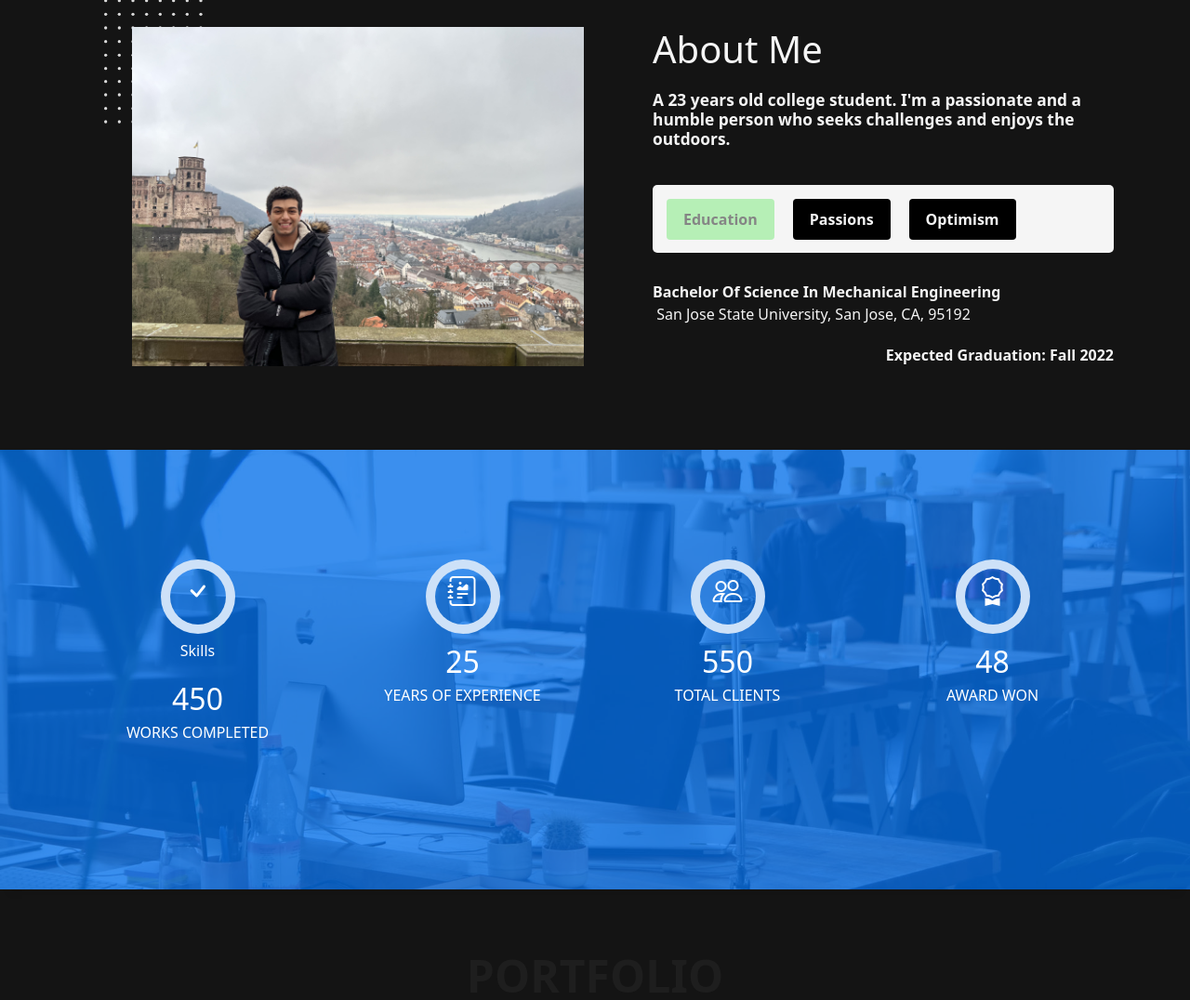
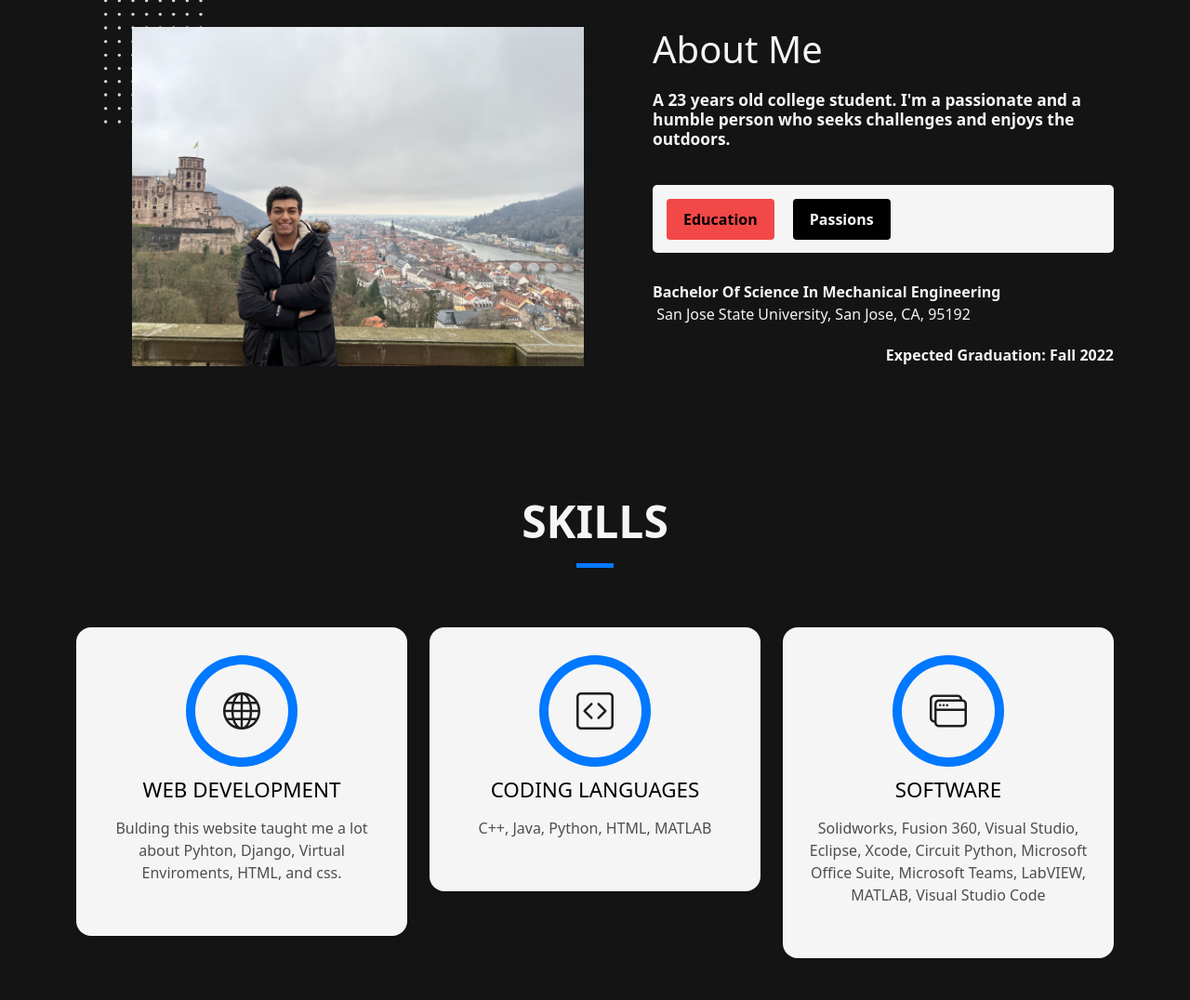
Before and after one commit to ealagtash/portfolio, a Django app: page / in a window 1280 px wide. Shown: the part 891-1967 px from the top of the page at 93% size. Run offline with Django 4.2, Linux system fonts and the light colour scheme; some libraries are stand-ins or nearby versions.

Commit message:
last touches to the about page and working on the skills tab

```diff
--- a/static/assets/css/style.css
+++ b/static/assets/css/style.css
@@ -19,7 +19,7 @@ h3,
 h4,
 h5,
 h6 {
-  color: #1e1e1e;
+  color: whitesmoke;
 }
 
 a {
@@ -835,11 +835,11 @@ a:hover {
   }
 }
 .about-five-content .about-five-tab nav button:hover {/*changes the color when highlighted the three main sections*/
-  color: rgba(162, 238, 162, 0.753);
+  color: rgba(241, 67, 67, 0.753);
 }
 .about-five-content .about-five-tab nav button.active {/*changes the color of the box selected*/
-  background-color: rgba(162, 238, 162, 0.753);
-  color: rgb(133, 133, 133);
+  background-color: rgba(243, 16, 16, 0.753);
+  color: black;
 }
 .about-five-content .about-five-tab nav button:last-child {
   margin-right: 0;
@@ -904,7 +904,7 @@ a:hover {
 # Services
 --------------------------------------------------------------*/
 .service-box {
-  background-color: rgb(12, 1, 1);
+  background-color: whitesmoke;
   padding: 2.5rem 1.3rem;
   border-radius: 1rem;
   margin-bottom: 3rem;
@@ -913,7 +913,7 @@ a:hover {
 .service-box:hover .ico-circle {
   transition: all 500ms ease;
   color: rgb(8, 0, 0);
-  background-color: whitesmoke;
+  background-color: rgba(243, 16, 16, 0.753);
   box-shadow: 0 0 0 10px #f3f4f5;
 }
 .service-box .service-ico {
@@ -935,6 +935,7 @@ a:hover {
   text-transform: uppercase;
   text-align: center;
   padding: 0.4rem 0;
+  color: black;
 }
 .service-box .s-description {
   color: #4e4e4e;
--- a/templates/index.html
+++ b/templates/index.html
@@ -177,8 +177,8 @@
                       type="button" role="tab" aria-controls="nav-education" aria-selected="true">Education</button>
                     <button class="nav-link" id="nav-passion-tab" data-bs-toggle="tab" data-bs-target="#nav-passion"
                       type="button" role="tab" aria-controls="nav-passion" aria-selected="false">Passions</button>
-                    <button class="nav-link" id="nav-Optimism-tab" data-bs-toggle="tab" data-bs-target="#nav-Optimism"
-                      type="button" role="tab" aria-controls="nav-Optimism" aria-selected="false">Optimism</button>
+                   <!-- <button class="nav-link" id="nav-Optimism-tab" data-bs-toggle="tab" data-bs-target="#nav-Optimism"
+                      type="button" role="tab" aria-controls="nav-Optimism" aria-selected="false">Optimism</button>-->
                   </div>
                 </nav>
                 <div class="tab-content" id="nav-tabContent">
@@ -224,70 +224,16 @@
     </section>
     <!--====== ABOUT FIVE PART ENDS ======-->
     <!-- ======= Counter Section ======= -->
-    <div class="section-counter paralax-mf bg-image" style="background-image: url(assets/img/counters-bg.jpg)">
-      <div class="overlay-mf"></div>
-      <div class="container position-relative">
-        <div class="row">
-          <div class="col-sm-3 col-lg-3">
-            <div class="counter-box counter-box pt-4 pt-md-0">
-              <div class="counter-ico">
-                <span class="ico-circle"><i class="bi bi-check"></i></span>
-              </div>
-              <p>Skills </p>
-              <div class="counter-num">
-                <p data-purecounter-start="0" data-purecounter-end="450" data-purecounter-duration="1" class="counter purecounter"></p>
-                <span class="counter-text">WORKS COMPLETED</span>
-              </div>
-            </div>
-          </div>
-          <div class="col-sm-3 col-lg-3">
-            <div class="counter-box pt-4 pt-md-0">
-              <div class="counter-ico">
-                <span class="ico-circle"><i class="bi bi-journal-richtext"></i></span>
-              </div>
-              <div class="counter-num">
-                <p data-purecounter-start="0" data-purecounter-end="25" data-purecounter-duration="1" class="counter purecounter"></p>
-                <span class="counter-text">YEARS OF EXPERIENCE</span>
-              </div>
-            </div>
-          </div>
-          <div class="col-sm-3 col-lg-3">
-            <div class="counter-box pt-4 pt-md-0">
-              <div class="counter-ico">
-                <span class="ico-circle"><i class="bi bi-people"></i></span>
-              </div>
-              <div class="counter-num">
-                <p data-purecounter-start="0" data-purecounter-end="550" data-purecounter-duration="1" class="counter purecounter"></p>
-                <span class="counter-text">TOTAL CLIENTS</span>
-              </div>
-            </div>
-          </div>
-          <div class="col-sm-3 col-lg-3">
-            <div class="counter-box pt-4 pt-md-0">
-              <div class="counter-ico">
-                <span class="ico-circle"><i class="bi bi-award"></i></span>
-              </div>
-              <div class="counter-num">
-                <p data-purecounter-start="0" data-purecounter-end="48" data-purecounter-duration="1" class="counter purecounter"></p>
-                <span class="counter-text">AWARD WON</span>
-              </div>
-            </div>
-          </div>
-        </div>
-      </div>
-    </div><!-- End Counter Section -->
-
-    <!-- ======= Portfolio Section ======= -->
-    <section id="work" class="portfolio-mf sect-pt4 route">
+    <section id="services" class="services-mf pt-5 route">
       <div class="container">
         <div class="row">
           <div class="col-sm-12">
             <div class="title-box text-center">
               <h3 class="title-a">
-                Portfolio
+                Skills
               </h3>
               <p class="subtitle-a">
-                Lorem ipsum, dolor sit amet consectetur adipisicing elit.
+
               </p>
               <div class="line-mf"></div>
             </div>
@@ -295,154 +241,96 @@
         </div>
         <div class="row">
           <div class="col-md-4">
-            <div class="work-box">
-              <a href="{% static 'assets/img/work-1.jpg'%}" data-gallery="portfolioGallery" class="portfolio-lightbox">
-                <div class="work-img">
-                  <img src="{% static 'assets/img/work-1.jpg'%}" alt="" class="img-fluid">
-                </div>
-              </a>
-              <div class="work-content">
-                <div class="row">
-                  <div class="col-sm-8">
-                    <h2 class="w-title">Lorem impsum dolor</h2>
-                    <div class="w-more">
-                      <span class="w-ctegory">Web Design</span> / <span class="w-date">18 Sep. 2018</span>
-                    </div>
-                  </div>
-                  <div class="col-sm-4">
-                    <div class="w-like">
-                      <a href="{% static 'portfolio-details.html'%}"> <span class="bi bi-plus-circle"></span></a>
-                    </div>
-                  </div>
-                </div>
+            <div class="service-box">
+              <div class="service-ico">
+                <span class="ico-circle"><i class="bi bi-globe"></i></span>
+              </div>
+              <div class="service-content">
+                <h2 class="s-title">Web Development</h2>
+                <p class="s-description text-center">
+                 Bulding this website taught me a lot about Pyhton, Django, Virtual Enviroments, HTML, and css.
+                </p>
               </div>
             </div>
           </div>
           <div class="col-md-4">
-            <div class="work-box">
-              <a href="{% static 'assets/img/work-2.jpg'%}" data-gallery="portfolioGallery" class="portfolio-lightbox">
-                <div class="work-img">
-                  <img src="{% static 'assets/img/work-2.jpg'%}" alt="" class="img-fluid">
-                </div>
-              </a>
-              <div class="work-content">
-                <div class="row">
-                  <div class="col-sm-8">
-                    <h2 class="w-title">Loreda Cuno Nere</h2>
-                    <div class="w-more">
-                      <span class="w-ctegory">Web Design</span> / <span class="w-date">18 Sep. 2018</span>
-                    </div>
-                  </div>
-                  <div class="col-sm-4">
-                    <div class="w-like">
-                      <a href="portfolio-details.html"> <span class="bi bi-plus-circle"></span></a>
-                    </div>
-                  </div>
-                </div>
+            <div class="service-box">
+              <div class="service-ico">
+                <span class="ico-circle"><i class="bi bi-code-square"></i></span>
+              </div>
+              <div class="service-content">
+                <h2 class="s-title">Coding languages</h2>
+                <p class="s-description text-center">
+                  C++,
+                  Java,
+                  Python,
+                  HTML,
+                  MATLAB
+                </p>
               </div>
             </div>
           </div>
           <div class="col-md-4">
-            <div class="work-box">
-              <a href="{% static 'assets/img/work-3.jpg'%}" data-gallery="portfolioGallery" class="portfolio-lightbox">
-                <div class="work-img">
-                  <img src="{% static 'assets/img/work-3.jpg'%}" alt="" class="img-fluid">
-                </div>
-              </a>
-              <div class="work-content">
-                <div class="row">
-                  <div class="col-sm-8">
-                    <h2 class="w-title">Mavrito Lana Dere</h2>
-                    <div class="w-more">
-                      <span class="w-ctegory">Web Design</span> / <span class="w-date">18 Sep. 2018</span>
-                    </div>
-                  </div>
-                  <div class="col-sm-4">
-                    <div class="w-like">
-                      <a href="portfolio-details.html"> <span class="bi bi-plus-circle"></span></a>
-                    </div>
-                  </div>
-                </div>
+            <div class="service-box">
+              <div class="service-ico">
+                <span class="ico-circle"><i class="bi bi-window-stack"></i></span>
+              </div>
+              <div class="service-content">
+                <h2 class="s-title">Software</h2>
+                <p class="s-description text-center">
+                  Solidworks, Fusion 360, Visual Studio, Eclipse, Xcode, Circuit Python, Microsoft Office Suite, Microsoft Teams, LabVIEW, MATLAB, Visual Studio Code
+                </p>
+              </div>
+            </div>
+          </div>
+          <!--
+          <div class="col-md-4">
+            <div class="service-box">
+              <div class="service-ico">
+                <span class="ico-circle"><i class="bi bi-binoculars"></i></span>
+              </div>
+              <div class="service-content">
+                <h2 class="s-title">Testing Equipments</h2>
+                <p class="s-description text-center">
+                  linear, angular, optical, mass, force, torque, hydraulic and pneumatic pressure and flow, temperature, environmental, high/low frequency AC, DC, resistance
+                </p>
               </div>
             </div>
           </div>
           <div class="col-md-4">
-            <div class="work-box">
-              <a href="{% static 'assets/img/work-4.jpg'%}" data-gallery="portfolioGallery" class="portfolio-lightbox">
-                <div class="work-img">
-                  <img src="{% static 'assets/img/work-4.jpg'%}" alt="" class="img-fluid">
-                </div>
-              </a>
-              <div class="work-content">
-                <div class="row">
-                  <div class="col-sm-8">
-                    <h2 class="w-title">Bindo Laro Cado</h2>
-                    <div class="w-more">
-                      <span class="w-ctegory">Web Design</span> / <span class="w-date">18 Sep. 2018</span>
-                    </div>
-                  </div>
-                  <div class="col-sm-4">
-                    <div class="w-like">
-                      <a href="portfolio-details.html"> <span class="bi bi-plus-circle"></span></a>
-                    </div>
-                  </div>
-                </div>
+            <div class="service-box">
+              <div class="service-ico">
+                <span class="ico-circle"><i class="bi bi-brightness-high"></i></span>
+              </div>
+              <div class="service-content">
+                <h2 class="s-title">Graphic Design</h2>
+                <p class="s-description text-center">
+                  Lorem ipsum dolor sit amet consectetur adipisicing elit. Magni adipisci eaque autem fugiat! Quia,
+                  provident vitae! Magni
+                  tempora perferendis eum non provident.
+                </p>
               </div>
             </div>
           </div>
           <div class="col-md-4">
-            <div class="work-box">
-              <a href="{% static 'assets/img/work-5.jpg'%}" data-gallery="portfolioGallery" class="portfolio-lightbox">
-                <div class="work-img">
-                  <img src="{% static 'assets/img/work-5.jpg'%}" alt="" class="img-fluid">
-                </div>
-              </a>
-              <div class="work-content">
-                <div class="row">
-                  <div class="col-sm-8">
-                    <h2 class="w-title">Studio Lena Mado</h2>
-                    <div class="w-more">
-                      <span class="w-ctegory">Web Design</span> / <span class="w-date">18 Sep. 2018</span>
-                    </div>
-                  </div>
-                  <div class="col-sm-4">
-                    <div class="w-like">
-                      <a href="portfolio-details.html"> <span class="bi bi-plus-circle"></span></a>
-                    </div>
-                  </div>
-                </div>
+            <div class="service-box">
+              <div class="service-ico">
+                <span class="ico-circle"><i class="bi bi-calendar4-week"></i></span>
+              </div>
+              <div class="service-content">
+                <h2 class="s-title">Marketing Services</h2>
+                <p class="s-description text-center">
+                  Lorem ipsum dolor sit amet consectetur adipisicing elit. Magni adipisci eaque autem fugiat! Quia,
+                  provident vitae! Magni
+                  tempora perferendis eum non provident.
+                </p>
+
               </div>
             </div>
           </div>
-          <div class="col-md-4">
-            <div class="work-box">
-              <a href="{% static 'assets/img/work-6.jpg'%}" data-gallery="portfolioGallery" class="portfolio-lightbox">
-                <div class="work-img">
-                  <img src="{% static 'assets/img/work-6.jpg'%}" alt="" class="img-fluid">
-                </div>
-              </a>
-              <div class="work-content">
-                <div class="row">
-                  <div class="col-sm-8">
-                    <h2 class="w-title">Studio Big Bang</h2>
-                    <div class="w-more">
-                      <span class="w-ctegory">Web Design</span> / <span class="w-date">18 Sep. 2017</span>
-                    </div>
-                  </div>
-                  <div class="col-sm-4">
-                    <div class="w-like">
-                      <a href="portfolio-details.html"> <span class="bi bi-plus-circle"></span></a>
-                    </div>
-                  </div>
-                </div>
-              </div>
-            </div>
-          </div>
-
         </div>
-      </div>
-    </section><!-- End Portfolio Section -->
-
+      </div>-->
+    </section><!-- End Services Section --><!-- End Portfolio Section -->
     <!-- ======= Testimonials Section ======= -->
     <div class="testimonials paralax-mf bg-image" style="background-image: url(assets/img/overlay-bg.jpg)">
       <div class="overlay-mf"></div>
```
Also changed, not shown: static/assets/img/counters-bg.jpg (deleted), static/assets/img/favicon.png (deleted), static/assets/img/hero-bg.jpg (deleted), static/assets/img/overlay-bg.jpg (deleted).
